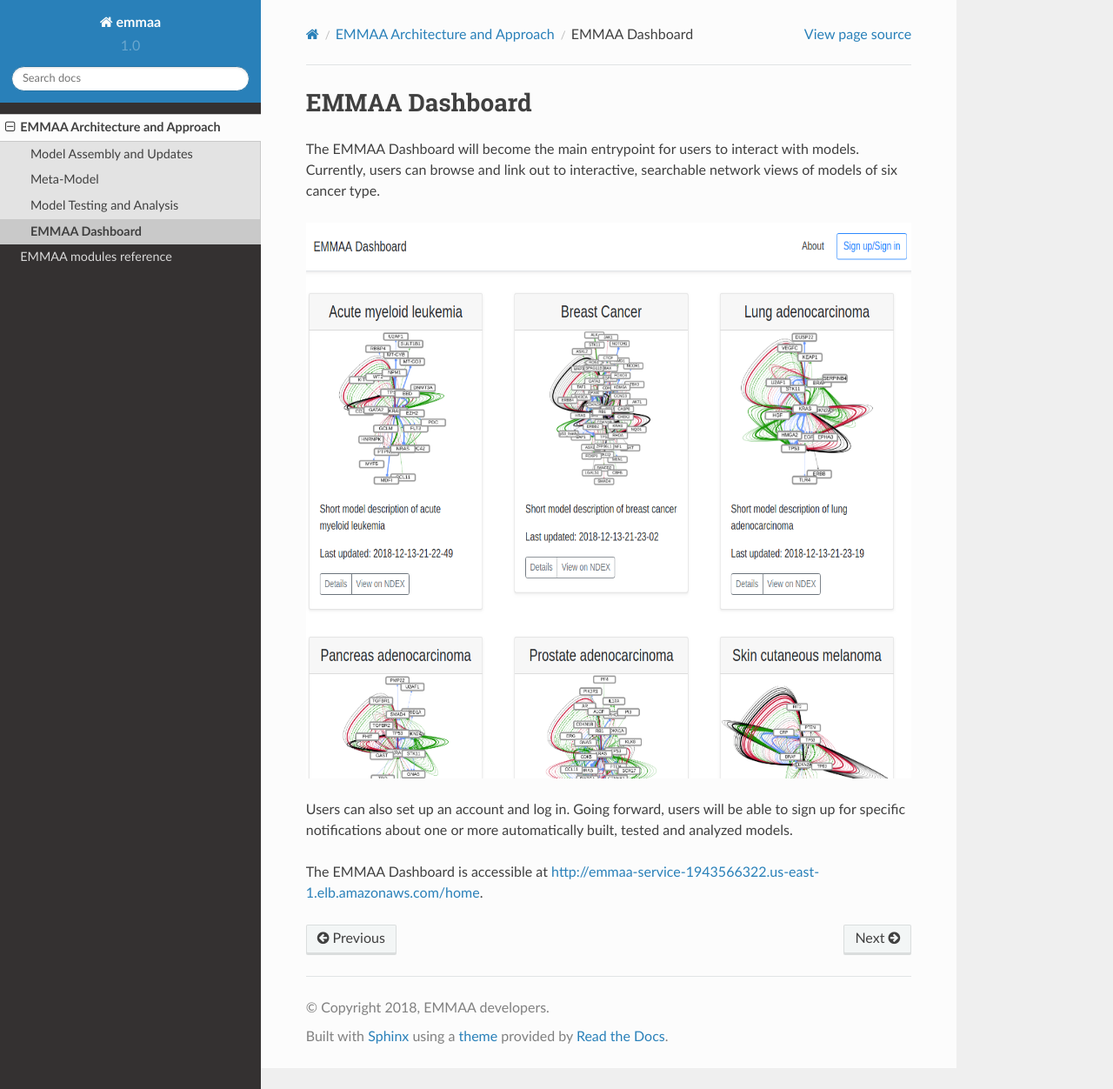
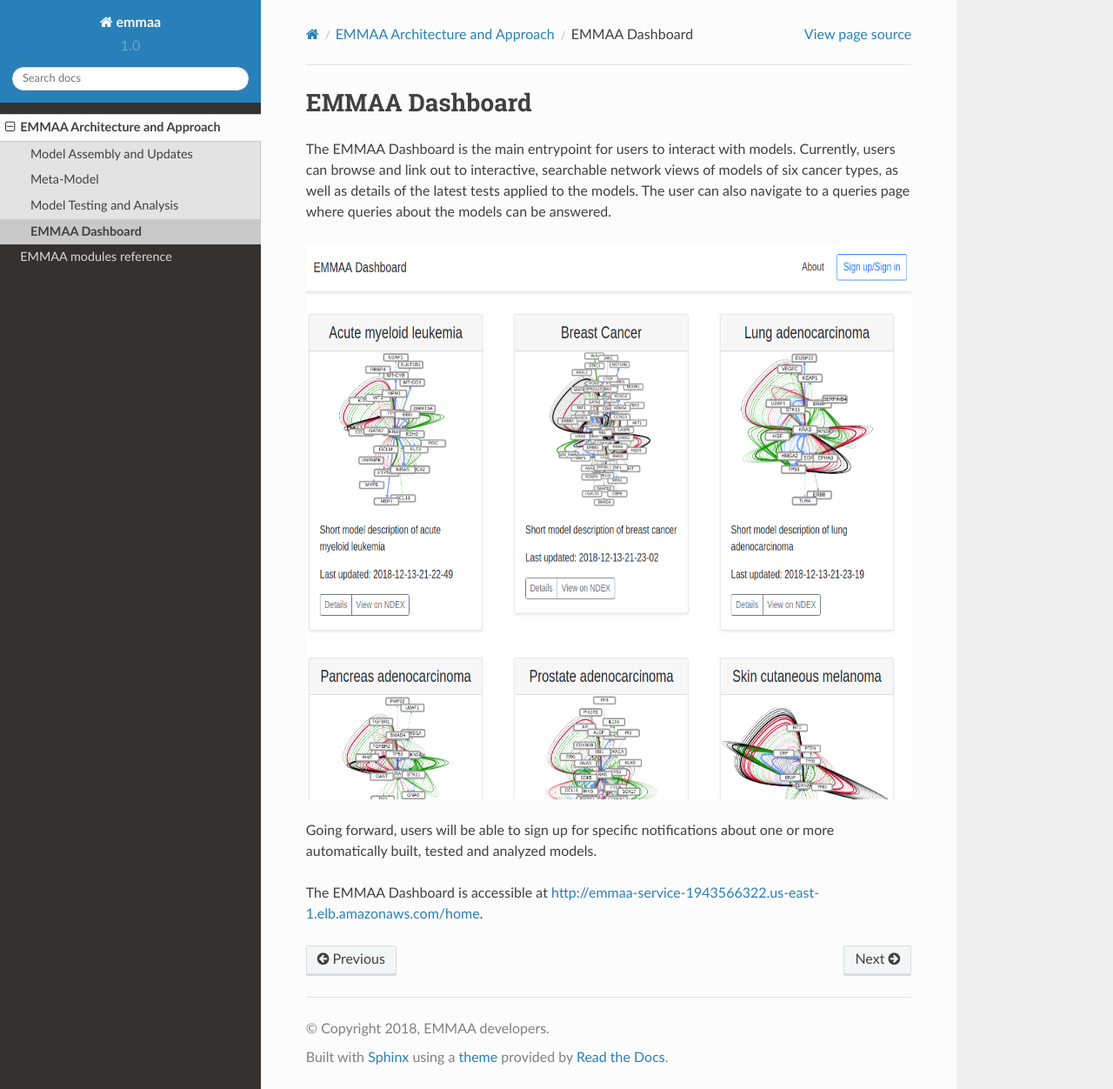
Before and after one commit to gyorilab/emmaa, a Sphinx documentation site: the page built from doc/architecture/dashboard.rst, in a window 1280 px wide and 1252 px high. Shown: the whole window at 87% size. Built offline with Sphinx 7.4.7 and the Read the Docs theme 2.0.0, drawn with Linux system fonts in a browser that asks for light colours.

Commit message:
Update dashboard main text

```diff
--- a/doc/architecture/dashboard.rst
+++ b/doc/architecture/dashboard.rst
@@ -1,14 +1,16 @@
 EMMAA Dashboard
 ===============
-The EMMAA Dashboard will become the main entrypoint for users to interact
+The EMMAA Dashboard is the main entrypoint for users to interact
 with models. Currently, users can browse and link out to interactive,
-searchable network views of models of six cancer type.
+searchable network views of models of six cancer types, as well as details of
+the latest tests applied to the models. The user can also navigate to a
+queries page where queries about the models can be answered.
 
 .. image:: ../_static/images/dashboard_models.png
    :scale: 80 %
    :align: right
 
-Users can also set up an account and log in. Going forward, users will be able
+Going forward, users will be able
 to sign up for specific notifications about one or more automatically
 built, tested and analyzed models.
 
```
